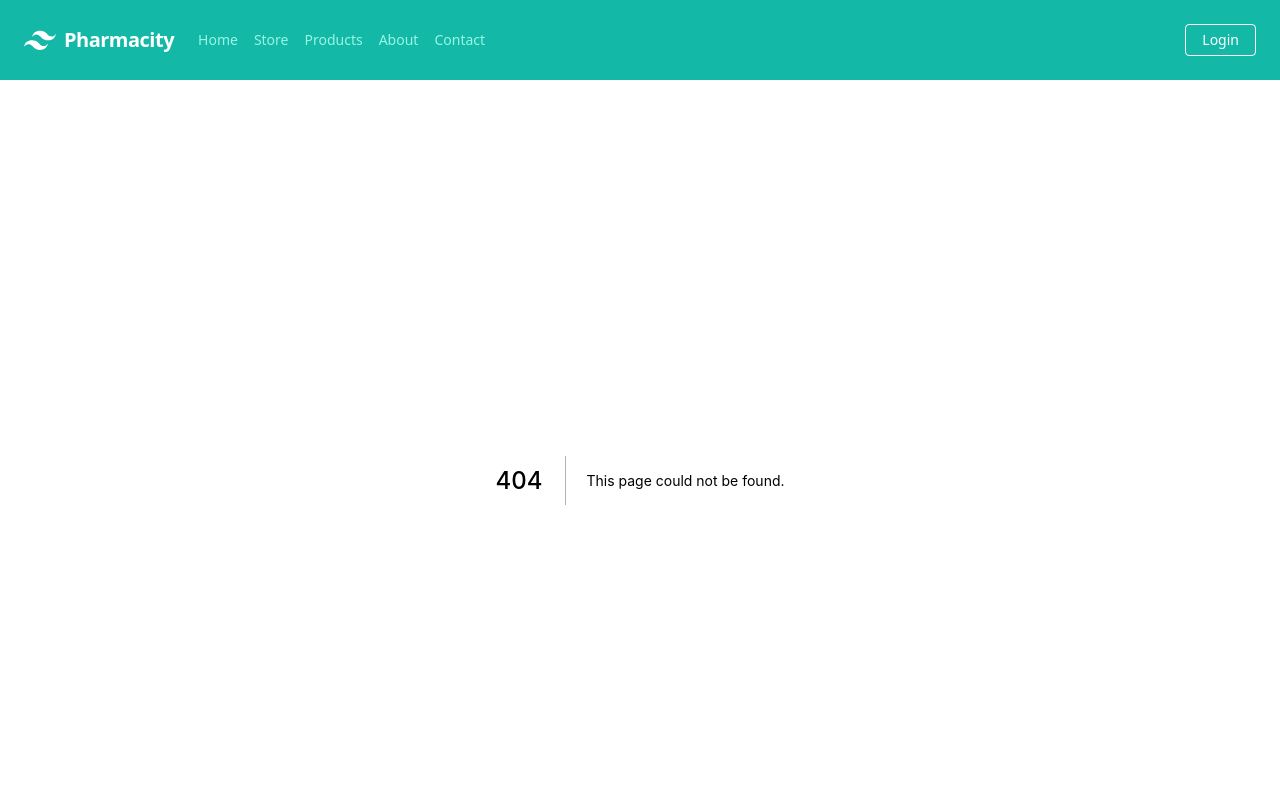
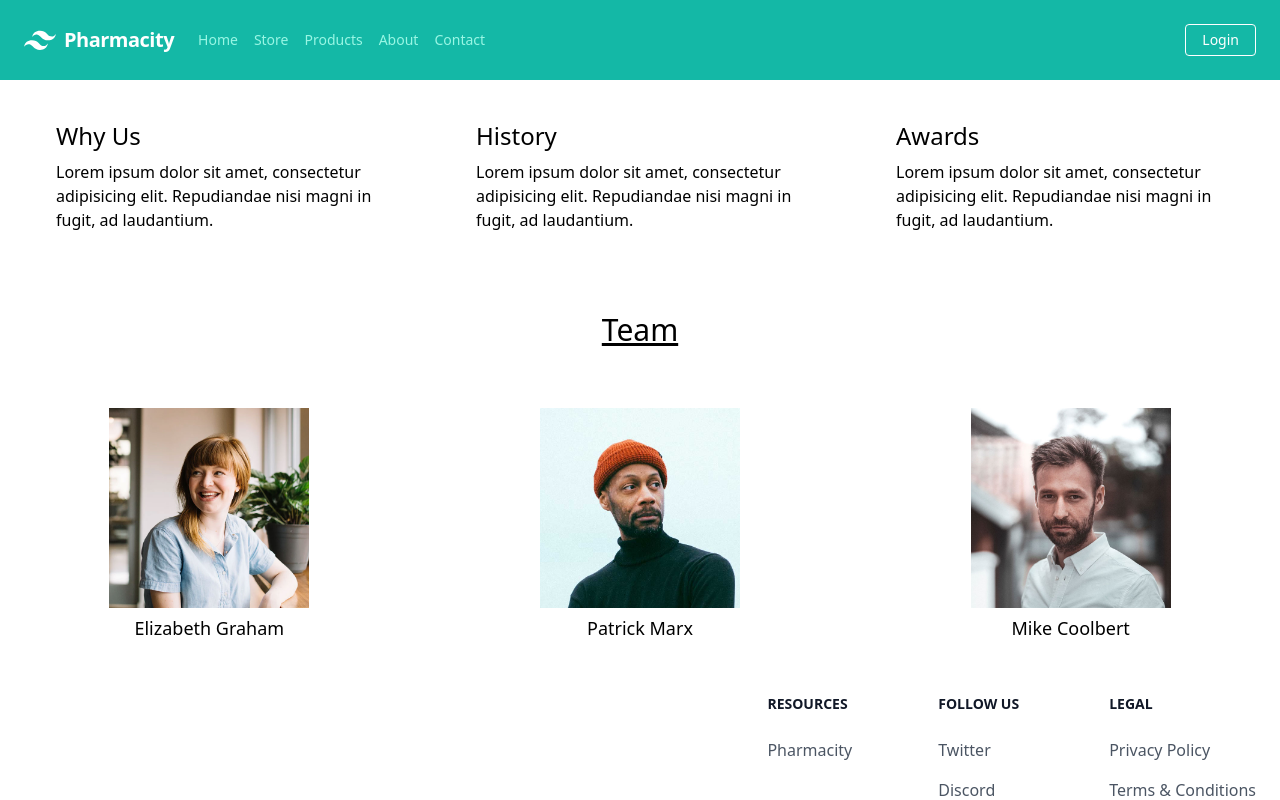
Before and after one commit to pharmacity-xyz/ui-nextjs, a Next.js app: page /about in a window 1280 px wide. Before the commit this address had no page. Shown: the top 800 px of the page. Built offline with nearby package versions, Linux system fonts and the light colour scheme.

Commit message:
Update about page

```diff
--- a/components/Header/index.tsx
+++ b/components/Header/index.tsx
@@ -32,7 +32,7 @@ export const Header = () => {
         <div className="text-sm lg:flex-grow">
           <Link href="/">
             <a className="block mt-4 lg:inline-block lg:mt-0 text-teal-200 hover:text-white mr-4">
-             Home
+              Home
             </a>
           </Link>
           <Link href="/">
@@ -45,7 +45,7 @@ export const Header = () => {
               Products
             </a>
           </Link>
-          <Link href="/">
+          <Link href="/about">
             <a className="block mt-4 lg:inline-block lg:mt-0 text-teal-200 hover:text-white mr-4">
               About
             </a>
--- /dev/null
+++ b/pages/about.tsx
@@ -0,0 +1,79 @@
+import { NextPage } from "next";
+import Image from "next/image";
+import React from "react";
+
+import person1 from "../public/images/person_1.jpg";
+import person2 from "../public/images/person_2.jpg";
+import person3 from "../public/images/person_3.jpg";
+
+const introductions = [
+  {
+    title: "Why Us",
+    detail:
+      "Lorem ipsum dolor sit amet, consectetur adipisicing elit. Repudiandae nisi magni in fugit, ad laudantium.",
+  },
+
+  {
+    title: "History",
+    detail:
+      "Lorem ipsum dolor sit amet, consectetur adipisicing elit. Repudiandae nisi magni in fugit, ad laudantium.",
+  },
+  {
+    title: "Awards",
+    detail:
+      "Lorem ipsum dolor sit amet, consectetur adipisicing elit. Repudiandae nisi magni in fugit, ad laudantium.",
+  },
+];
+
+const teams = [
+  {
+    image: person1,
+    name: "Elizabeth Graham",
+  },
+  {
+    image: person2,
+    name: "Patrick Marx",
+  },
+  {
+    image: person3,
+    name: "Mike Coolbert",
+  },
+];
+
+const About: NextPage = () => {
+  return (
+    <div>
+      <div className="py-5">
+        <div className="container  px-4">
+          <div className="grid grid-cols-3 gap-3">
+            {introductions.map((introduction) => (
+              <div className="w-full px-10 py-5">
+                <span className=""></span>
+                <h3 className="text-black font-sm text-2xl mb-2">
+                  {introduction.title}
+                </h3>
+                <p>{introduction.detail}</p>
+              </div>
+            ))}
+          </div>
+        </div>
+      </div>
+      <div>
+        <div className="text-center my-10">
+          <h2 className="text-3xl underline">Team</h2>
+        </div>
+        <div className="grid grid-cols-3 gap-3">
+          {teams.map((person) => (
+            <div className="w-full px-10 py-5 text-center">
+              <span className=""></span>
+              <Image src={person.image} width={200} height={200} />
+              <h3 className="text-black font-sm text-lg mb-2">{person.name}</h3>
+            </div>
+          ))}
+        </div>
+      </div>
+    </div>
+  );
+};
+
+export default About;
```
